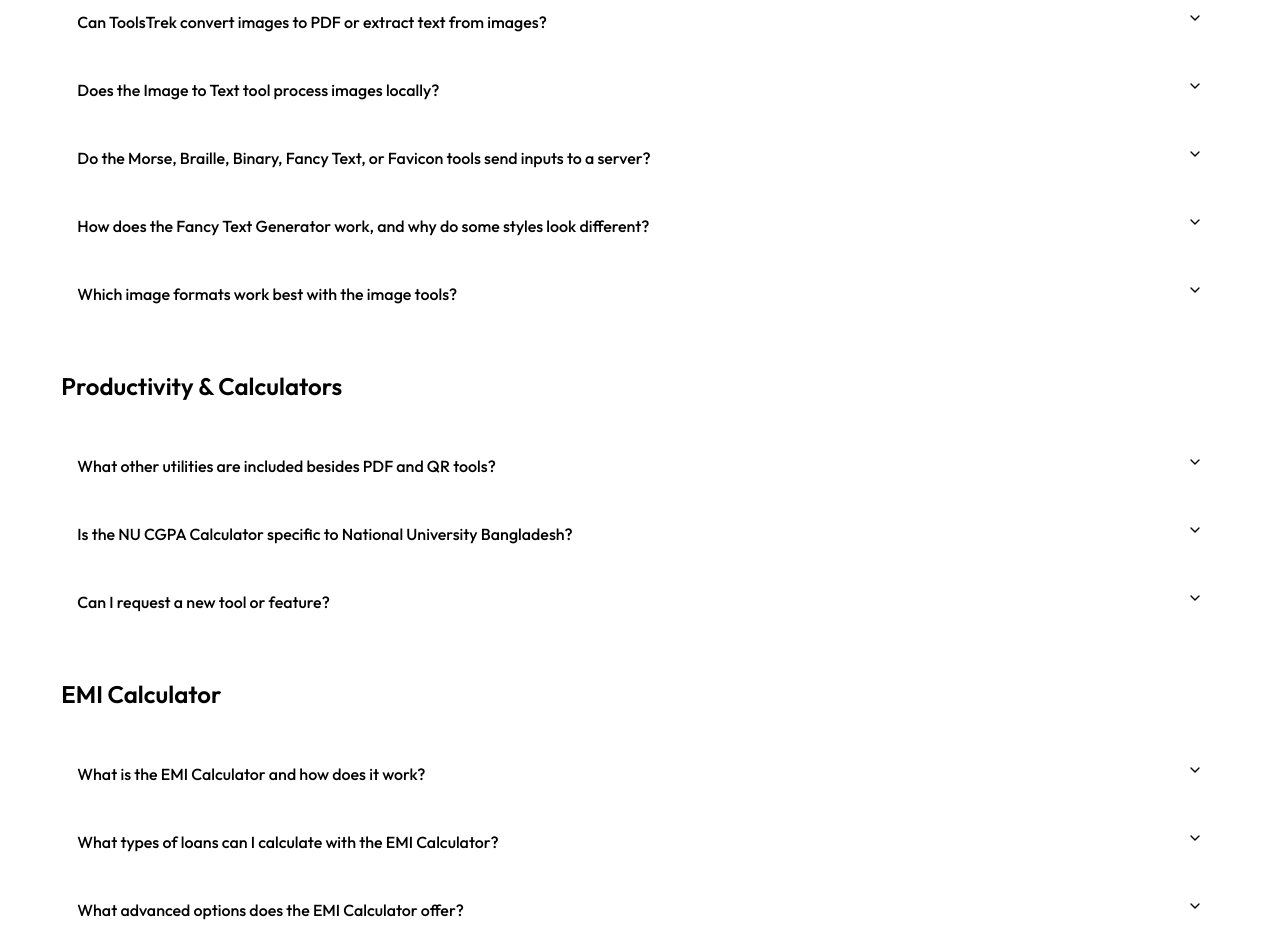
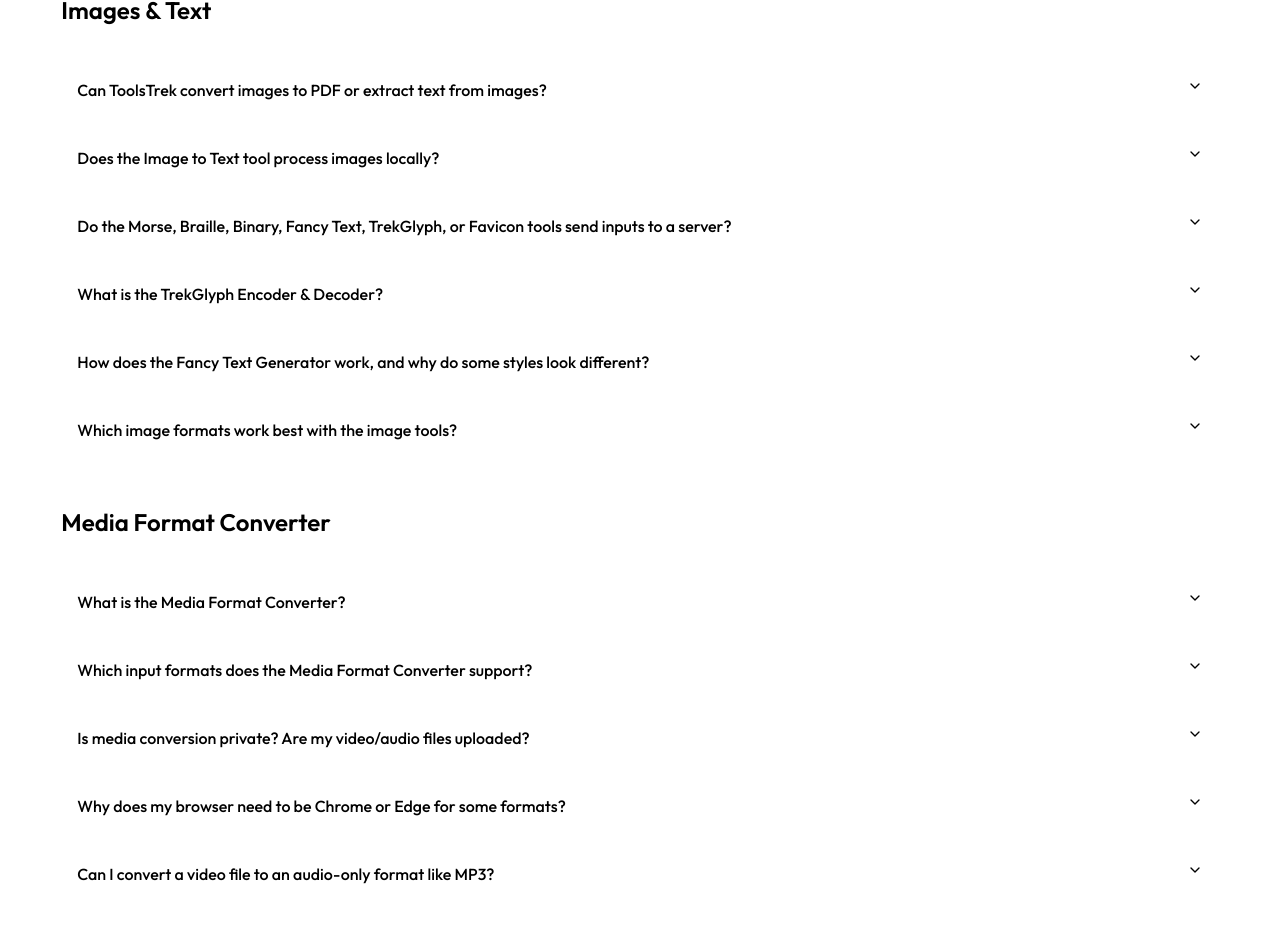
Before and after one commit to tasnimultas67/toolstrek, a Next.js app: page /faq in a window 1280 px wide. Shown: the part 1858-2791 px from the top of the page. Built offline with nearby package versions, Linux system fonts and the light colour scheme; no server answers.

Commit message:
feat: add FAQ component and data file to the help section

```diff
--- a/app/(main)/data/faqs.json
+++ b/app/(main)/data/faqs.json
@@ -2,37 +2,41 @@
   "general": [
     {
       "question": "What is ToolsTrek?",
-      "answer": "ToolsTrek is a browser-based collection of everyday utilities built with Next.js. It brings together PDF workflows, QR and link tools, image converters, text utilities, calculators, and developer helpers in one place."
+      "answer": "ToolsTrek is a browser-based collection of everyday utilities built with Next.js. It brings together PDF workflows, QR and link tools, image converters, text utilities, calculators, media conversion, metadata tools, and developer helpers — 58 tools in one place."
     },
     {
       "question": "Is ToolsTrek free to use, and do I need an account?",
-      "answer": "Yes. The current ToolsTrek tool library is free to use, and you can access the tools without creating an account or logging in."
+      "answer": "Yes. The entire ToolsTrek tool library is free to use, and you can access every tool without creating an account or logging in."
     },
     {
       "question": "What kinds of tools are available on ToolsTrek?",
-      "answer": "ToolsTrek currently includes PDF tools (merge, split, reorder, crop, compress, combine, N-up, add attachments, and image/PDF conversion), QR tools, calculators, text utilities (case converter, text repeater, dummy text generation, binary, Braille, and Morse code converters), image tools (Color Palette Extractor, AVIF converter, Favicon Generator, SVG Converter), a Color Converter (HEX, RGB, HSL, HSV, CMYK), an SSL Certificate Checker, security utilities (password generator), and developer helpers (domain age checker, IP address geolocation lookup, markdown previewing)."
+      "answer": "ToolsTrek includes: PDF tools (merge, split, reorder, crop, compress, combine, N-up, attachments, and PDF/image conversion), QR tools, text utilities (case converter, text repeater, binary, Braille, Morse code, fancy text, TrekGlyph cipher, remove duplicate lines, dummy text), calculator tools (age, BMI, EMI, CGPA, unit converter, VAT/GST, Zakat, discount, savings), image tools (AVIF converter, OCR, color palette, SVG converter, favicon generator), media conversion (MP4, WebM, MKV, MOV, MP3, WAV, OGG, FLAC), metadata tools (view & edit EXIF/GPS/PDF metadata), developer tools (domain age, IP checker, SSL checker, color converter, gradient generator, disposable email detector, website tech detector), and productivity tools (link shortener, fake info generator, typing test, timezone clock, password generator)."
     },
     {
       "question": "Can I use ToolsTrek on mobile or tablet devices?",
-      "answer": "Yes. The interface is responsive and designed to work across desktop, tablet, and mobile browsers, although larger file workflows may feel more comfortable on a desktop or laptop."
+      "answer": "Yes. The interface is responsive and designed to work across desktop, tablet, and mobile browsers, although larger file workflows and media conversion may feel more comfortable on a desktop or laptop."
+    },
+    {
+      "question": "How do I quickly find a specific tool?",
+      "answer": "Use the global search — press the search icon in the header or use the keyboard shortcut to open the command palette. You can type any tool name or keyword to jump straight to it. You can also browse by category, check your Favorites, or revisit tools from the Recent Tools page."
     }
   ],
   "privacyAndSecurity": [
     {
       "question": "Do my files get uploaded to a server?",
-      "answer": "For file-based workflows such as PDF, image, and OCR tools, processing is designed to happen directly in your browser, which helps keep your files on your device while you work."
+      "answer": "For the vast majority of tools — including all PDF, image, OCR, media conversion, metadata, and text tools — processing happens entirely inside your browser. Your files never leave your device."
     },
     {
       "question": "Are all ToolsTrek features fully offline?",
-      "answer": "No. Many file-processing tools work in the browser after the page loads, but some features still depend on network services, such as the Link Shortener, Domain Age Checker, IP Checker, SSL Certificate Checker, reCAPTCHA verification, and contact form delivery."
+      "answer": "No. Many file-processing tools work in the browser after the page loads, but some features depend on network services: Link Shortener, Domain Age Checker, IP Checker, SSL Certificate Checker, Disposable Email Detector (MX record checks), Website Tech Detector, reCAPTCHA verification, and contact form delivery."
     },
     {
       "question": "Is sensitive information like WiFi data or passwords stored by ToolsTrek?",
-      "answer": "ToolsTrek is built to keep sensitive tool input local where possible. If you generate a WiFi QR code or a password, remember that the downloaded result or any QR code you share may expose that information to anyone who can access it."
+      "answer": "No. Sensitive tool inputs — WiFi credentials, passwords, metadata edits — are processed locally and never sent to a server. Be mindful that downloaded files or shared QR codes may expose that information to anyone who accesses them."
     },
     {
       "question": "Does the IP Checker store my IP address or lookup logs?",
-      "answer": "No. The IP Geolocation Checker fetches details in real-time from secure public geo-databases on demand. We do not store, log, or share your public IP or any of your lookup history."
+      "answer": "No. The IP Geolocation Checker fetches details in real-time from public geo-databases on demand. We do not store, log, or share your public IP or any lookup history."
     },
     {
       "question": "How should I report a bug or privacy concern?",
@@ -42,29 +46,29 @@
   "pdfTools": [
     {
       "question": "What can I do with PDFs on ToolsTrek?",
-      "answer": "You can compress, merge, split, reorder, crop, convert PDF to image, convert images to PDF, combine mixed files into one PDF, create N-up layouts, and add attachments to PDFs."
+      "answer": "You can compress, merge, split, reorder, crop, convert PDF to image, convert images to PDF, combine mixed files (PDFs and images) into one PDF, create N-up layouts for printing, and add file attachments directly inside a PDF."
     },
     {
       "question": "Which files can be combined into one PDF?",
-      "answer": "The Combine Files to PDF tool is built for PDFs plus image and SVG files in one queue. If you are starting only with images and want more control over page setup, the Image to PDF tool is usually the better fit."
+      "answer": "The Combine Files to PDF tool accepts both PDF and image files in one queue. If you are starting only with images and want more page layout control, the Image to PDF tool is usually the better fit."
     },
     {
       "question": "Are PDF edits private?",
-      "answer": "The PDF-focused tools are designed for in-browser processing, and the generated files stay on your device until you download them, clear the tool, or refresh the page."
+      "answer": "Yes. All PDF tools process files entirely in your browser using pdf-lib and pdfjs-dist. Generated files stay on your device until you download them, clear the tool, or refresh the page."
     },
     {
       "question": "Can I work with more than one PDF at a time?",
-      "answer": "Yes. Several PDF tools support multi-file workflows, including merging, batch-style compression, and combining multiple assets into one PDF. Practical limits depend on your browser, available memory, and file sizes."
+      "answer": "Yes. Several PDF tools support multi-file workflows — merging, combining, and reordering all support multiple files. Practical limits depend on your browser's available memory and the file sizes involved."
     }
   ],
   "qrAndSharing": [
     {
       "question": "What is the difference between the QR Code Generator, WiFi QR tool, QR Scanner, and Link Shortener?",
-      "answer": "The QR Code Generator creates custom QR codes for text, links, and similar content. The WiFi QR tool creates a scannable code for joining a wireless network. The QR Scanner reads QR codes from a camera or image. The Link Shortener turns a long URL into a shorter share link and also shows a QR code for that shortened result."
+      "answer": "The QR Code Generator creates custom QR codes for text, links, and similar content. The WiFi QR tool creates a scannable code for joining a wireless network. The QR Scanner reads QR codes from a camera or image. The Link Shortener turns a long URL into a shorter share link and also displays a QR code for the shortened result."
     },
     {
       "question": "Can I download the QR codes I create?",
-      "answer": "Yes. ToolsTrek includes download options for generated QR output, and the WiFi QR tool also offers a printable PDF template for sharing access more neatly."
+      "answer": "Yes. ToolsTrek includes download options for all generated QR output, and the WiFi QR tool also offers a printable PDF template for sharing network access more neatly."
     },
     {
       "question": "Why does the Link Shortener need an internet connection?",
@@ -74,15 +78,19 @@
   "imagesAndText": [
     {
       "question": "Can ToolsTrek convert images to PDF or extract text from images?",
-      "answer": "Yes. ToolsTrek includes Image to PDF for turning images into PDF documents, Image to Text for OCR-based text extraction, PDF to Image for exporting PDF pages as images, an AVIF Converter for image format conversion, and a Favicon Generator to build web favicon packages client-side."
+      "answer": "Yes. ToolsTrek includes Image to PDF for turning images into PDF documents, Image to Text (OCR) for text extraction, PDF to Image for exporting PDF pages as images, an AVIF Converter for image format conversion, and a Favicon Generator to build full favicon packs — all client-side."
     },
     {
       "question": "Does the Image to Text tool process images locally?",
-      "answer": "The OCR workflow is designed to run in the browser, which helps keep your source image on your device during text extraction."
+      "answer": "Yes. The OCR workflow is powered by Tesseract.js and runs entirely inside your browser. Your source images never leave your device during text extraction."
     },
     {
-      "question": "Do the Morse, Braille, Binary, Fancy Text, or Favicon tools send inputs to a server?",
-      "answer": "No. These encoding, decoding, fancy text, and favicon generation tools operate 100% client-side inside your browser. No files, text inputs, or generated outputs ever leave your device."
+      "question": "Do the Morse, Braille, Binary, Fancy Text, TrekGlyph, or Favicon tools send inputs to a server?",
+      "answer": "No. All encoding, decoding, fancy text, TrekGlyph cipher, and favicon generation tools operate 100% client-side inside your browser. No files, text inputs, or generated outputs ever leave your device."
+    },
+    {
+      "question": "What is the TrekGlyph Encoder & Decoder?",
+      "answer": "TrekGlyph is an exclusive custom geometric cipher built for ToolsTrek. It maps every letter of the alphabet to a unique pattern of ▲ (up-triangle) and ▼ (down-triangle) symbols. You can encode plain text into TrekGlyph and decode it back in real-time, using a click-to-insert symbol pad and a full reference dictionary."
     },
     {
       "question": "How does the Fancy Text Generator work, and why do some styles look different?",
@@ -90,21 +98,91 @@
     },
     {
       "question": "Which image formats work best with the image tools?",
-      "answer": "Common web-friendly image formats usually work best, but supported file types can vary by tool. If a file does not load cleanly, converting it first or using the AVIF Converter can help."
+      "answer": "Common web-friendly formats (PNG, JPEG, WebP, SVG) work best. Supported file types vary by tool. If a file does not load cleanly, converting it first or using the AVIF Converter can help."
+    }
+  ],
+  "mediaFormatConverter": [
+    {
+      "question": "What is the Media Format Converter?",
+      "answer": "The Media Format Converter lets you convert video and audio files directly in your browser — no server uploads required. It is powered by MediaBunny and the WebCodecs API for hardware-accelerated transcoding. Supported output formats are MP4, WebM, MKV, MOV (video) and MP3, WAV, OGG, FLAC (audio)."
+    },
+    {
+      "question": "Which input formats does the Media Format Converter support?",
+      "answer": "You can upload MP4, WebM, MKV, MOV, AVI, MP3, WAV, OGG, FLAC, M4A, and AAC files. If your file plays in a modern browser, it can typically be converted."
+    },
+    {
+      "question": "Is media conversion private? Are my video/audio files uploaded?",
+      "answer": "Yes, it is fully private. All conversion happens inside your browser using the WebCodecs API. Your media files never leave your device or touch any server."
+    },
+    {
+      "question": "Why does my browser need to be Chrome or Edge for some formats?",
+      "answer": "The converter relies on WebCodecs, which is best supported in Chrome and Edge. OGG output specifically uses Opus encoding via WebCodecs, which is not available in Firefox. MP3 and FLAC output use WASM-based encoders (@mediabunny/mp3-encoder and @mediabunny/flac-encoder) which work across all modern browsers that support WebAssembly."
+    },
+    {
+      "question": "Can I convert a video file to an audio-only format like MP3?",
+      "answer": "Yes. When you select an audio output format (MP3, WAV, OGG, FLAC), the video track is automatically discarded. You will get a clean audio-only output file."
+    },
+    {
+      "question": "What advanced settings can I configure?",
+      "answer": "The converter supports trim (set start/end time), video resolution presets (1080p, 720p, 480p, 360p, or custom), video rotation (0°, 90°, 180°, 270°), frame rate control, video and audio bitrate presets, audio channel selection (mono/stereo), and individual mute options for the video or audio track."
+    }
+  ],
+  "metadataTools": [
+    {
+      "question": "What does the View Metadata tool show?",
+      "answer": "The View Metadata tool reveals every hidden metadata field inside any file — images (EXIF data including camera model, lens, shutter speed, ISO, GPS coordinates), PDFs (author, creator, creation date, keywords), audio and video files, documents, and more. Everything runs 100% in your browser with no file uploads."
+    },
+    {
+      "question": "What can I edit with the Edit Metadata tool?",
+      "answer": "The Edit Metadata tool lets you modify, inject, or strip metadata from image files and PDFs. For images, you can change or remove EXIF fields including GPS coordinates, camera make/model, author info, dates, and copyright. For PDFs, you can edit author, title, creator, and keywords. All changes are applied client-side and you download the modified file."
+    },
+    {
+      "question": "Is my file data safe when using the metadata tools?",
+      "answer": "Yes. Both the View Metadata and Edit Metadata tools process your files entirely in the browser using JavaScript. No file content, metadata, or personal information is ever sent to a server."
+    },
+    {
+      "question": "Can I remove GPS location data from photos using these tools?",
+      "answer": "Yes. The Edit Metadata tool lets you clear or overwrite GPS coordinates (latitude, longitude, altitude) in your image files. This is useful for protecting your location privacy before sharing photos online."
     }
   ],
   "productivityAndCalculators": [
     {
-      "question": "What other utilities are included besides PDF and QR tools?",
-      "answer": "ToolsTrek also includes Age Calculator, Days Tracker, BMI Calculator, EMI Calculator, NU CGPA Calculator, Unit Converter, Case Converter, Text Repeater, Numbers to Words, Dummy Text Generator, Binary Decoder, Braille Decoder, Morse Code Decoder, IP Checker, Markdown Previewer, Domain Age Checker, Fake Info Generator, Password Generator, Color Converter, and SSL Certificate Checker."
+      "question": "What calculator tools does ToolsTrek offer?",
+      "answer": "ToolsTrek includes: Age Calculator, BMI Calculator, Days Tracker, EMI Calculator (with amortization schedule), NU CGPA Calculator (for National University Bangladesh), University CGPA Calculator (for private & public universities with presets for BUET, NSU, BRAC, UIU, AIUB, AUST), Unit Converter, VAT/GST Calculator, Zakat Calculator, Discount Calculator, and Savings Calculator."
     },
     {
-      "question": "Is the NU CGPA Calculator specific to National University Bangladesh?",
-      "answer": "Yes. That calculator is tailored for National University Bangladesh grading workflows rather than being a fully generic CGPA tool."
+      "question": "What does the Discount Calculator do?",
+      "answer": "The Discount Calculator computes sale prices, savings amounts, double discounts (discount on top of a discount), BOGO deals, tax-inclusive pricing, and unit price comparisons. It tracks a history of past calculations and lets you export summaries as a PDF."
+    },
+    {
+      "question": "What does the Savings Calculator do?",
+      "answer": "The Savings Calculator projects how your savings grow over time. You can configure an initial deposit, recurring monthly contributions, compound interest frequency (daily, monthly, annually), and advanced options like inflation rate, tax on interest, and annual contribution step-ups. Results include a year-by-year breakdown and a downloadable PDF report."
+    },
+    {
+      "question": "Is the NU CGPA Calculator different from the University CGPA Calculator?",
+      "answer": "Yes. The NU CGPA Calculator is tailored specifically for National University Bangladesh's grading system. The University CGPA Calculator is designed for private and public universities and includes institution presets (BUET, NSU, BRAC, UIU, AIUB, AUST) as well as a custom grading scale builder and a downloadable result card."
     },
     {
       "question": "Can I request a new tool or feature?",
       "answer": "Yes. Send a request through the contact page and describe the workflow you want to solve, along with example input and output if possible. That makes feature planning much easier."
+    }
+  ],
+  "developerTools": [
+    {
+      "question": "What developer tools does ToolsTrek include?",
+      "answer": "ToolsTrek includes: Domain Age Checker, IP Checker (geolocation, ISP, map), SSL Certificate Checker, Color Converter (HEX/RGB/HSL/HSV/CMYK), Gradient Generator, Markdown Previewer, Disposable Email Detector, Website Technology Detector, View Metadata, Edit Metadata, and Media Format Converter."
+    },
+    {
+      "question": "What does the Disposable Email Detector do?",
+      "answer": "The Disposable Email Detector checks whether an email address belongs to a temporary or throwaway email service. It verifies email syntax, performs live MX record lookups, detects role-based addresses (like admin@ or no-reply@), identifies common typos and suggests corrections, and supports bulk email list processing."
+    },
+    {
+      "question": "What does the Website Technology Detector do?",
+      "answer": "The Website Technology Detector analyzes any website's technology stack. It identifies the CMS (WordPress, Shopify, etc.), JavaScript frameworks (React, Vue, Next.js, Angular), web servers (Nginx, Apache), CDNs (Cloudflare, Vercel, Fastly), analytics tools, and evaluates HTTP security headers with a security score."
+    },
+    {
+      "question": "Does the Website Technology Detector or Disposable Email Detector require API keys?",
+      "answer": "No. Both tools work by sending requests through ToolsTrek's server-side API routes, so no API keys are needed on your end. The Website Tech Detector fetches public HTTP headers and performs detection heuristics server-side."
     }
   ],
   "emiCalculator": [
--- a/app/(main)/tools-compo/FAQCon.js
+++ b/app/(main)/tools-compo/FAQCon.js
@@ -19,6 +19,9 @@ const formatSectionTitle = (sectionKey) => {
     qrAndSharing: "QR Codes & Sharing",
     imagesAndText: "Images & Text",
     productivityAndCalculators: "Productivity & Calculators",
+    mediaFormatConverter: "Media Format Converter",
+    metadataTools: "Metadata Tools (View & Edit)",
+    developerTools: "Developer Tools",
     emiCalculator: "EMI Calculator",
     colorAndSSL: "Color Converter & SSL Certificate Checker",
   };
```
Also changed, not shown: 1 other file (tests, documents, lock files or other folders).
